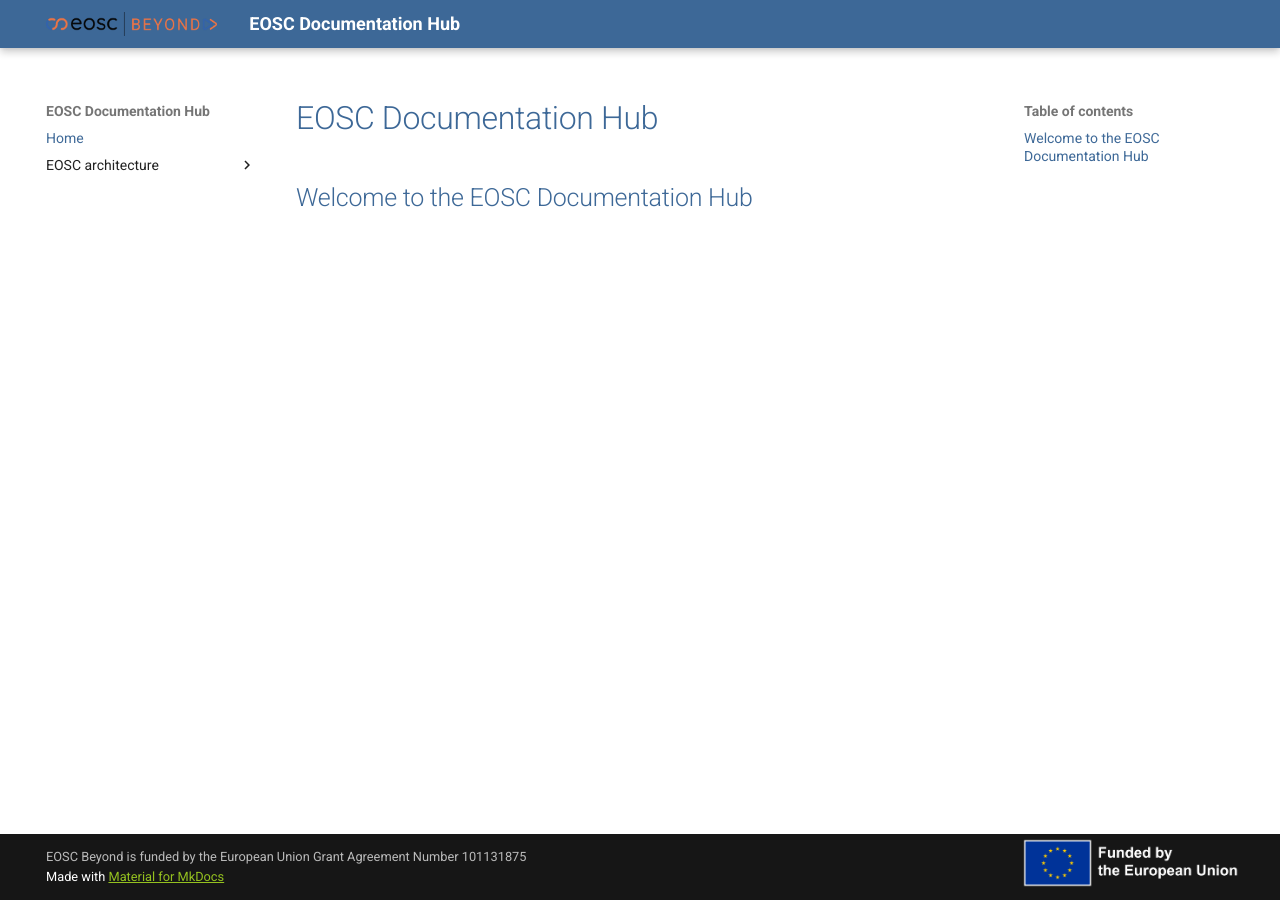
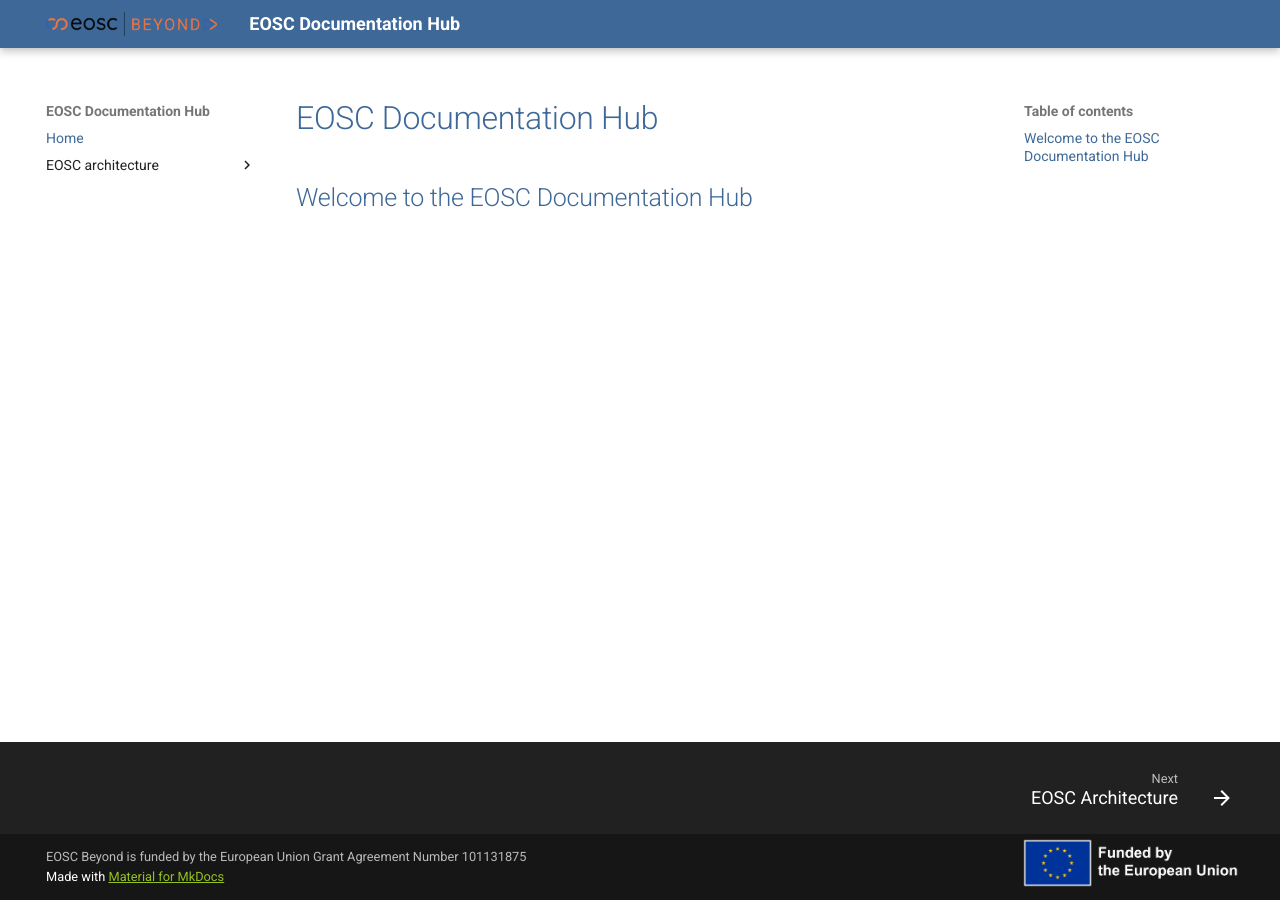
Before and after one commit to eosc-beyond-sandbox/eosc-sandbox, an MkDocs documentation site: the page built from resources/index.md, in a window 1280 px wide. Built offline with MkDocs 1.6.1 and Material for MkDocs 9.7.7, drawn with Linux system fonts in a browser that asks for light colours.

Commit message:
Minor change

```diff
--- a/mkdocs.yml
+++ b/mkdocs.yml
@@ -33,5 +33,5 @@
 nav:
   - Home: index.md
   - EOSC architecture:
-    - EOSC architecture/EOSC architecture.md
+    - EOSC Architecture/EOSC Architecture.md
 copyright: EOSC Beyond is funded by the European Union Grant Agreement Number 101131875
```
